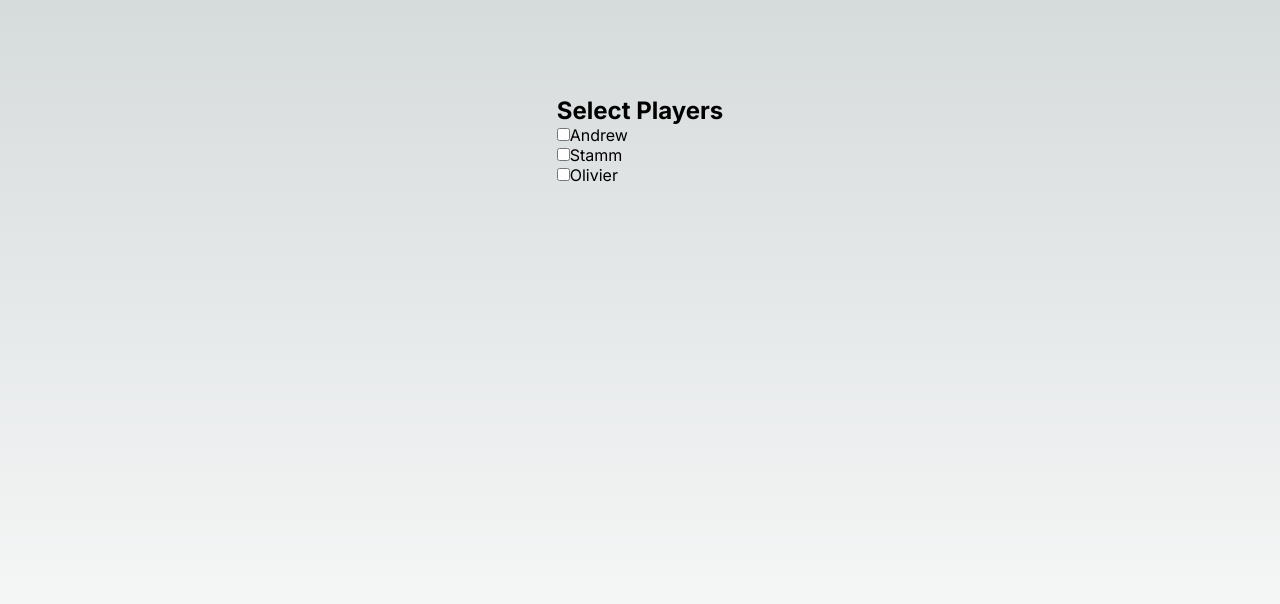
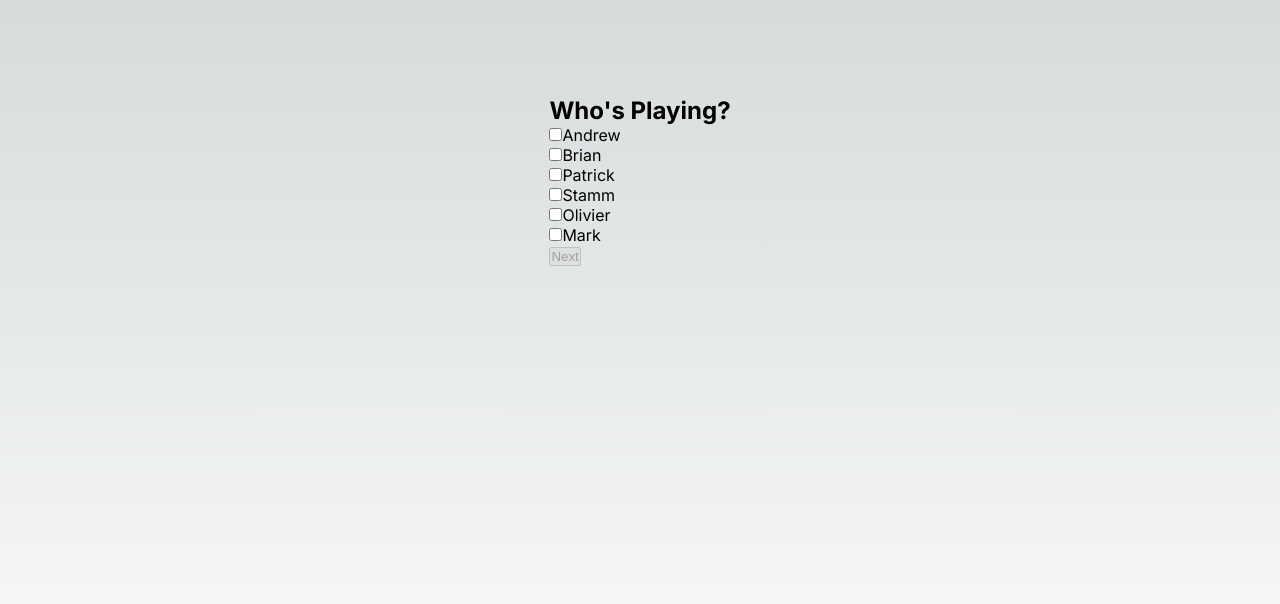
Before and after one commit to a-bort/commander-matchup-react, a Next.js app: page / in a window 1280 px wide. Shown: the top 604 px of the page. Built offline with nearby package versions, Linux system fonts and the light colour scheme.

Commit message:
Framework is going

```diff
--- a/src/app/page.tsx
+++ b/src/app/page.tsx
@@ -1,8 +1,12 @@
 'use client'
+
+//IMPORTS
 
 import Image from 'next/image'
 import styles from './page.module.css'
 import { useState } from 'react'
+
+//INTERFACES
 
 interface Deck {
 	player: string;
@@ -16,24 +20,29 @@ interface Deck {
 	power: number;
 };
 
-function PlayerSelect({playerPool, handlePlayerSelect}){
-	return (
-		<div className="checkList">
-			<div className="list-container">
-				{playerPool.map((player, index) => (
-					<div key={index}>
-						<input value={player} type="checkbox" onChange={handlePlayerSelect}/>
-						<span>{player}</span>
-					</div>
-				))}
-			</div>
-		</div>
-	);
+interface PlayerIndexedDeckList {
+	[key: string]: Array<Deck>;
 }
 
+//BASE COMPONENT
+
 export default function Home() {
+	return (
+		<main className={styles.main}>
+		  <MatchupGenerator />
+		</main>
+	)
+}
 
+//COMPONENTS LARGE TO SMALL
+
+function MatchupGenerator() {
+
+	const [step, setStep] = useState(0);
 	const [selectedPlayers, setSelectedPlayers] = useState([]);
+	const [selectedDecks, setSelectedDecks] = useState([]);
+
+	const maxStep = 1;
 
 	let decka1: Deck = {player: "Andrew", commander: "Bahamut", w:true, u: false, b: false, r: false, g: false, strategy:["Initiative", "Tokens", "Superfriends"], power: 5};
 	let decka2: Deck = {player: "Andrew", commander: "Sidar & Ikra", w:true, u: false, b: true, r: false, g: true, strategy:["Lifegain"], power: 7};
@@ -68,33 +77,33 @@ export default function Home() {
 	let fullDeckList: Array<Deck> = [
 		decka1,
 		decka2,
-	//decka3,
-	//decka4,
-	//decka5,
-	//decka6,
+		decka3,
+		decka4,
+		decka5,
+		decka6,
 		decka7,
-	//deckb1,
-	//deckb2,
-	//deckb3,
-	//deckb4,
-	//deckb5,
-	//deckb6,
-	//deckb7,
-	//deckb8,
-	//deckb9,
-	//decks1,
-	//decks2,
+		deckb1,
+		deckb2,
+		deckb3,
+		deckb4,
+		deckb5,
+		deckb6,
+		deckb7,
+		deckb8,
+		deckb9,
+		decks1,
+		decks2,
 		decks3,
-	//decks4,
-	//decks5,
+		decks4,
+		decks5,
 		decks6,
-	//decko1,
-	//decko2,
-	//decko3,
-	//decko4,
+		decko1,
+		decko2,
+		decko3,
+		decko4,
 		decko5,
-	//deckm1,
-	//deckm2
+		deckm1,
+		deckm2
 	];
 
 	let playerPool = [...new Set(fullDeckList.map(deck => deck.player))];
@@ -110,17 +119,97 @@ export default function Home() {
 		setSelectedPlayers(updatedPlayerList);
 	};
 
+	const conditionalComponent = () => {
+		switch(step) {
+			case 0:
+				return <ChoosePlayersStep playerPool={playerPool} handlePlayerSelect={handlePlayerSelect}/>;
+			case 1:
+				return <ChooseDecksStep selectedPlayers={selectedPlayers}/>;
+			default:
+				console.log("ERROR - STEP OUT OF BOUNDS");
+				return <ChoosePlayersStep />;
+		}
+	};
+
+	const nextDisabled = () => {
+		switch(step){
+			case 0:
+				return selectedPlayers.length < 2;
+			case 1:
+				return true;
+			default:
+				console.log("ERROR: STEP OUT OF BOUNDS");
+				return true;
+		}
+	}
+
+	const handleNext = () => {
+		if(step < maxStep){
+			setStep(step + 1);
+		} else {
+			setStep(0);
+		}
+	};
+
+	const nextButtonText = () => {
+		switch(step){
+			case 0:
+				return "Next";
+			case 1:
+				return "Submit";
+			case 2:
+				return "Start Over";
+		}
+	}
+
+	const handleBack = () => {
+		if(step > 0){
+			setStep(step - 1);
+		} else {
+			setStep(0);
+		}
+	};
+
+
 	return (
-		<main className={styles.main}>
 		<div /*style for first frame*/>
-			<h2>Select Players</h2>
+			{conditionalComponent()}
+			{step > 0 && <button onClick={handleBack}>Back</button>}
+			<button disabled={nextDisabled()} onClick={handleNext} /*style for button*/ >{nextButtonText()}</button>
+		</div>
+	);
+};
+
+function ChoosePlayersStep({playerPool, handlePlayerSelect}){
+	return (
+	<>
+		<h2>Who's Playing?</h2>
 		<PlayerSelect playerPool={playerPool} handlePlayerSelect={handlePlayerSelect} />
-			<div>
-			{selectedPlayers.map((player, index) => (
-				<div>{player}</div>
+	</> );
+}
+
+function PlayerSelect({playerPool, handlePlayerSelect}){
+	return (
+		<div className="checkList">
+			<div className="list-container">
+				{playerPool.map((player, index) => (
+					<div key={index}>
+						<input value={player} type="checkbox" onChange={handlePlayerSelect}/>
+						<span>{player}</span>
+					</div>
 				))}
 			</div>
 		</div>
-		</main>
-	)
+	);
 }
+
+function ChooseDecksStep({selectedPlayers}){
+	return (
+		<>
+			<h2>Choose Decks</h2>
+			{selectedPlayers.map((item, index) => (
+				<div key={index}>{item}</div>
+			))}
+		</>
+	);
+}
```
Lines whose indentation alone changed are shown as unchanged.
